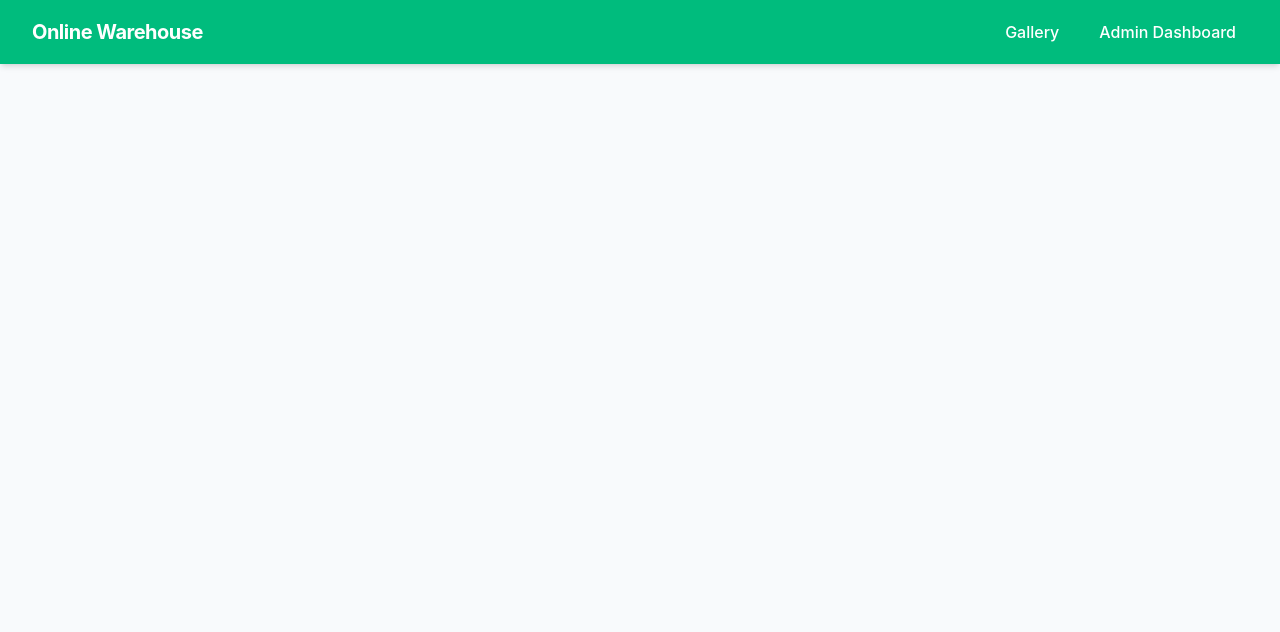
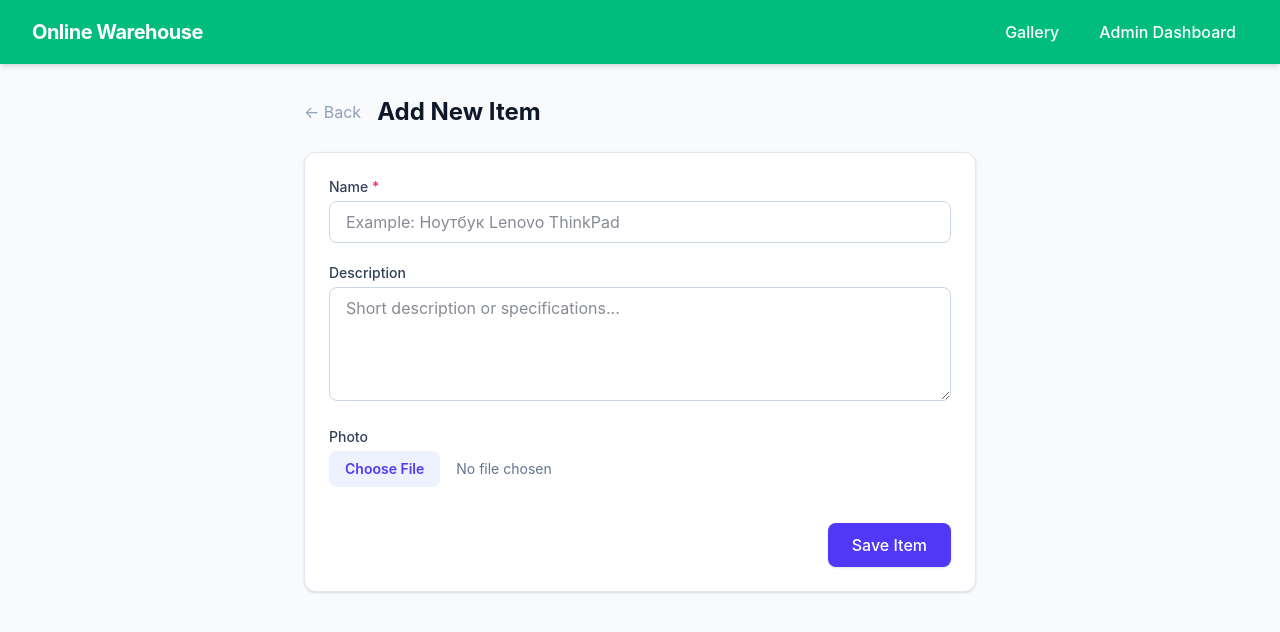
Before and after one commit to byndzieyes/inventory-gallery, a React (Vite) app in the folder inventory-frontend/: page /admin/create in a window 1280 px wide. Shown: the top 632 px of the page. Built offline with nearby package versions, Linux system fonts and the light colour scheme.

Commit message:
feat: add admin inventory management and creation pages with inventory table component

```diff
--- a/inventory-frontend/src/App.tsx
+++ b/inventory-frontend/src/App.tsx
@@ -1,4 +1,6 @@
 import { Routes, Route, Link, Navigate } from 'react-router-dom';
+import AdminInventory from './pages/AdminInventory';
+import AdminInventoryCreate from './pages/AdminInventoryCreate';
 
 function App() {
   return (
@@ -23,7 +25,8 @@ function App() {
         <Routes>
           <Route path="/" element={<Navigate to="/gallery" replace />} />
 
-          <Route path="/admin" element={<div className="text-2xl font-bold">Lab 7</div>} />
+          <Route path="/admin" element={<AdminInventory />} />
+          <Route path="/admin/create" element={<AdminInventoryCreate />} />
 
           <Route path="/gallery" element={<div className="text-2xl font-bold">Lab 8</div>} />
         </Routes>
--- /dev/null
+++ b/inventory-frontend/src/components/inventory/InventoryTable.tsx
@@ -0,0 +1,76 @@
+import { type InventoryItem } from '../../services/inventoryApi';
+
+interface InventoryTableProps {
+  items: InventoryItem[];
+  onView: (id: number) => void;
+  onEdit: (id: number) => void;
+  onDelete: (id: number) => void;
+}
+
+export default function InventoryTable({ items, onView, onEdit, onDelete }: InventoryTableProps) {
+  if (items.length === 0) {
+    return (
+      <div className="text-center py-12 bg-white rounded-xl border border-slate-200 shadow-sm">
+        <div className="text-5xl mb-4">📭</div>
+        <h3 className="text-lg font-medium text-slate-900">Empty</h3>
+        <p className="text-slate-500 mt-1">No inventory items to display</p>
+      </div>
+    );
+  }
+
+  return (
+    <div className="bg-white rounded-xl border border-slate-200 shadow-sm overflow-hidden">
+      <table className="w-full text-left text-sm text-slate-600">
+        <thead className="bg-slate-50 text-slate-900 font-medium border-b border-slate-200">
+          <tr>
+            <th className="px-6 py-4">Photo</th>
+            <th className="px-6 py-4">Name</th>
+            <th className="px-6 py-4">Description</th>
+            <th className="px-6 py-4 text-right">Actions</th>
+          </tr>
+        </thead>
+        <tbody className="divide-y divide-slate-100">
+          {items.map((item) => (
+            <tr key={item.id} className="hover:bg-slate-50 transition-colors">
+              <td className="px-6 py-4">
+                {item.photo ? (
+                  <img
+                    src={`http://localhost:3000${item.photo}`}
+                    alt={item.inventory_name}
+                    className="w-24 h-24 object-cover rounded-lg border border-slate-200"
+                  />
+                ) : (
+                  <div className="w-24 h-24 bg-slate-100 rounded-lg flex items-center justify-center text-slate-400 text-xs border border-slate-200">
+                    None
+                  </div>
+                )}
+              </td>
+              <td className="px-6 py-4 font-medium text-slate-900">{item.inventory_name}</td>
+              <td className="px-6 py-4 max-w-xs truncate">{item.description || '—'}</td>
+              <td className="px-6 py-4 text-right space-x-2">
+                <button
+                  onClick={() => onView(item.id)}
+                  className="px-3 py-1.5 text-indigo-600 bg-indigo-50 hover:bg-indigo-100 rounded-md font-medium transition-colors"
+                >
+                  View
+                </button>
+                <button
+                  onClick={() => onEdit(item.id)}
+                  className="px-3 py-1.5 text-emerald-600 bg-emerald-50 hover:bg-emerald-100 rounded-md font-medium transition-colors"
+                >
+                  Edit
+                </button>
+                <button
+                  onClick={() => onDelete(item.id)}
+                  className="px-3 py-1.5 text-rose-600 bg-rose-50 hover:bg-rose-100 rounded-md font-medium transition-colors"
+                >
+                  Delete
+                </button>
+              </td>
+            </tr>
+          ))}
+        </tbody>
+      </table>
+    </div>
+  );
+}
--- /dev/null
+++ b/inventory-frontend/src/pages/AdminInventory.tsx
@@ -0,0 +1,69 @@
+import { useState, useEffect } from 'react';
+import { Link } from 'react-router-dom';
+import { inventoryApi, type InventoryItem } from '../services/inventoryApi';
+import InventoryTable from '../components/inventory/InventoryTable';
+
+export default function AdminInventory() {
+  const [items, setItems] = useState<InventoryItem[]>([]);
+  const [isLoading, setIsLoading] = useState(true);
+  const [error, setError] = useState<string | null>(null);
+
+  useEffect(() => {
+    fetchItems();
+  }, []);
+
+  const fetchItems = async () => {
+    try {
+      setIsLoading(true);
+      const response = await inventoryApi.getInventory();
+      setItems(response.data);
+      setError(null);
+    } catch (err) {
+      console.error(err);
+      setError(`Error loading inventory items: ${err}`);
+    } finally {
+      setIsLoading(false);
+    }
+  };
+
+  const handleView = (id: number) => alert(`Viewing item #${id}`);
+  const handleEdit = (id: number) => alert(`Editing item #${id}`);
+
+  const handleDelete = async (id: number) => {
+    if (confirm('Are you sure you want to delete this item?')) {
+      try {
+        await inventoryApi.deleteItem(id);
+        setItems(items.filter((item) => item.id !== id));
+      } catch (err) {
+        alert(`Error deleting item #${id}: ${err}`);
+      }
+    }
+  };
+
+  return (
+    <div className="space-y-6">
+      <div className="flex justify-between items-center">
+        <div>
+          <h1 className="text-2xl font-bold text-slate-900">Admin Inventory</h1>
+          <p className="text-slate-500 text-sm mt-1">Manage your inventory items</p>
+        </div>
+        <Link
+          to="/admin/create"
+          className="px-4 py-2 bg-indigo-600 text-white font-medium rounded-lg hover:bg-indigo-700 transition-colors shadow-sm inline-block"
+        >
+          Add New
+        </Link>
+      </div>
+
+      {isLoading ? (
+        <div className="text-center py-12 text-slate-500 animate-pulse font-medium">Loading inventory data...</div>
+      ) : error ? (
+        <div className="p-4 bg-rose-50 border border-rose-200 text-rose-700 rounded-xl text-center font-medium">
+          {error}
+        </div>
+      ) : (
+        <InventoryTable items={items} onView={handleView} onEdit={handleEdit} onDelete={handleDelete} />
+      )}
+    </div>
+  );
+}
--- /dev/null
+++ b/inventory-frontend/src/pages/AdminInventoryCreate.tsx
@@ -0,0 +1,107 @@
+import { useState } from 'react';
+import { useNavigate, Link } from 'react-router-dom';
+import { inventoryApi } from '../services/inventoryApi';
+
+export default function AdminInventoryCreate() {
+  const navigate = useNavigate();
+
+  const [name, setName] = useState('');
+  const [description, setDescription] = useState('');
+  const [file, setFile] = useState<File | null>(null);
+
+  const [isLoading, setIsLoading] = useState(false);
+  const [error, setError] = useState('');
+
+  const handleSubmit = async (e: React.SyntheticEvent) => {
+    e.preventDefault();
+
+    if (!name.trim()) {
+      setError('Name is required!');
+      return;
+    }
+
+    try {
+      setIsLoading(true);
+      setError('');
+
+      const formData = new FormData();
+      formData.append('inventory_name', name.trim());
+      formData.append('description', description.trim());
+      if (file) {
+        formData.append('photo', file);
+      }
+
+      await inventoryApi.createItem(formData);
+
+      navigate('/admin');
+    } catch (err) {
+      console.error(err);
+      setError('Error saving item. Please try again.');
+    } finally {
+      setIsLoading(false);
+    }
+  };
+
+  return (
+    <div className="max-w-2xl mx-auto space-y-6">
+      <div className="flex items-center gap-4">
+        <Link to="/admin" className="text-slate-400 hover:text-indigo-600 transition-colors">
+          ← Back
+        </Link>
+        <h1 className="text-2xl font-bold text-slate-900">Add New Item</h1>
+      </div>
+
+      <form onSubmit={handleSubmit} className="bg-white p-6 rounded-xl border border-slate-200 shadow-sm space-y-5">
+        {error && (
+          <div className="p-3 bg-rose-50 text-rose-700 rounded-lg text-sm font-medium border border-rose-200">
+            {error}
+          </div>
+        )}
+
+        <div>
+          <label className="block text-sm font-medium text-slate-700 mb-1">
+            Name <span className="text-rose-500">*</span>
+          </label>
+          <input
+            type="text"
+            value={name}
+            onChange={(e) => setName(e.target.value)}
+            className="w-full px-4 py-2 border border-slate-300 rounded-lg focus:ring-2 focus:ring-indigo-500 focus:border-indigo-500 outline-none transition-all"
+            placeholder="Example: Ноутбук Lenovo ThinkPad"
+          />
+        </div>
+
+        <div>
+          <label className="block text-sm font-medium text-slate-700 mb-1">Description</label>
+          <textarea
+            value={description}
+            onChange={(e) => setDescription(e.target.value)}
+            rows={4}
+            className="w-full px-4 py-2 border border-slate-300 rounded-lg focus:ring-2 focus:ring-indigo-500 focus:border-indigo-500 outline-none transition-all"
+            placeholder="Short description or specifications..."
+          />
+        </div>
+
+        <div>
+          <label className="block text-sm font-medium text-slate-700 mb-1">Photo</label>
+          <input
+            type="file"
+            accept="image/*"
+            onChange={(e) => setFile(e.target.files?.[0] || null)}
+            className="w-full text-sm text-slate-500 file:mr-4 file:py-2 file:px-4 file:rounded-lg file:border-0 file:text-sm file:font-semibold file:bg-indigo-50 file:text-indigo-600 hover:file:bg-indigo-100 transition-all cursor-pointer"
+          />
+        </div>
+
+        <div className="pt-4 flex justify-end">
+          <button
+            type="submit"
+            disabled={isLoading}
+            className="px-6 py-2.5 bg-indigo-600 text-white font-medium rounded-lg hover:bg-indigo-700 transition-colors shadow-sm disabled:opacity-50 disabled:cursor-not-allowed"
+          >
+            {isLoading ? 'Saving...' : 'Save Item'}
+          </button>
+        </div>
+      </form>
+    </div>
+  );
+}
```
Also changed, not shown: 1 other file (tests, documents, lock files or other folders).
